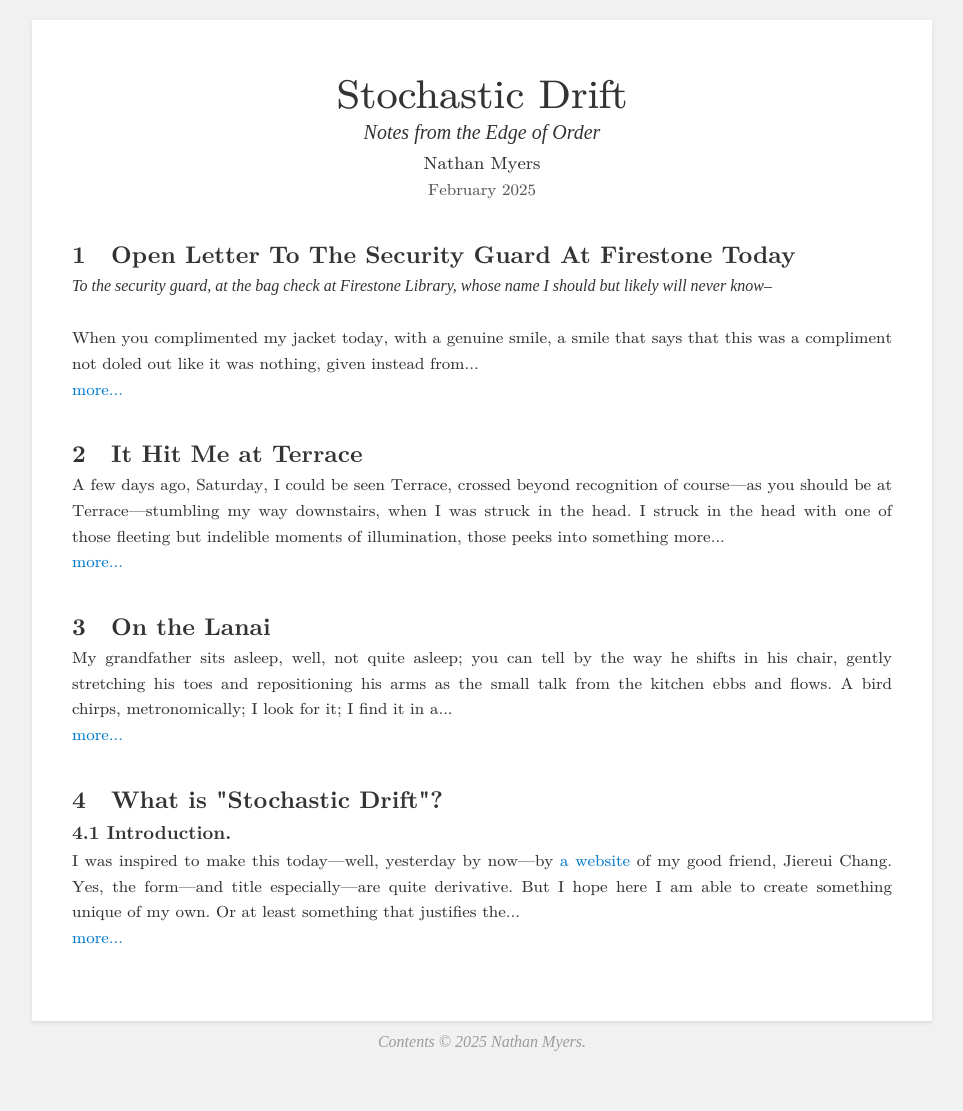
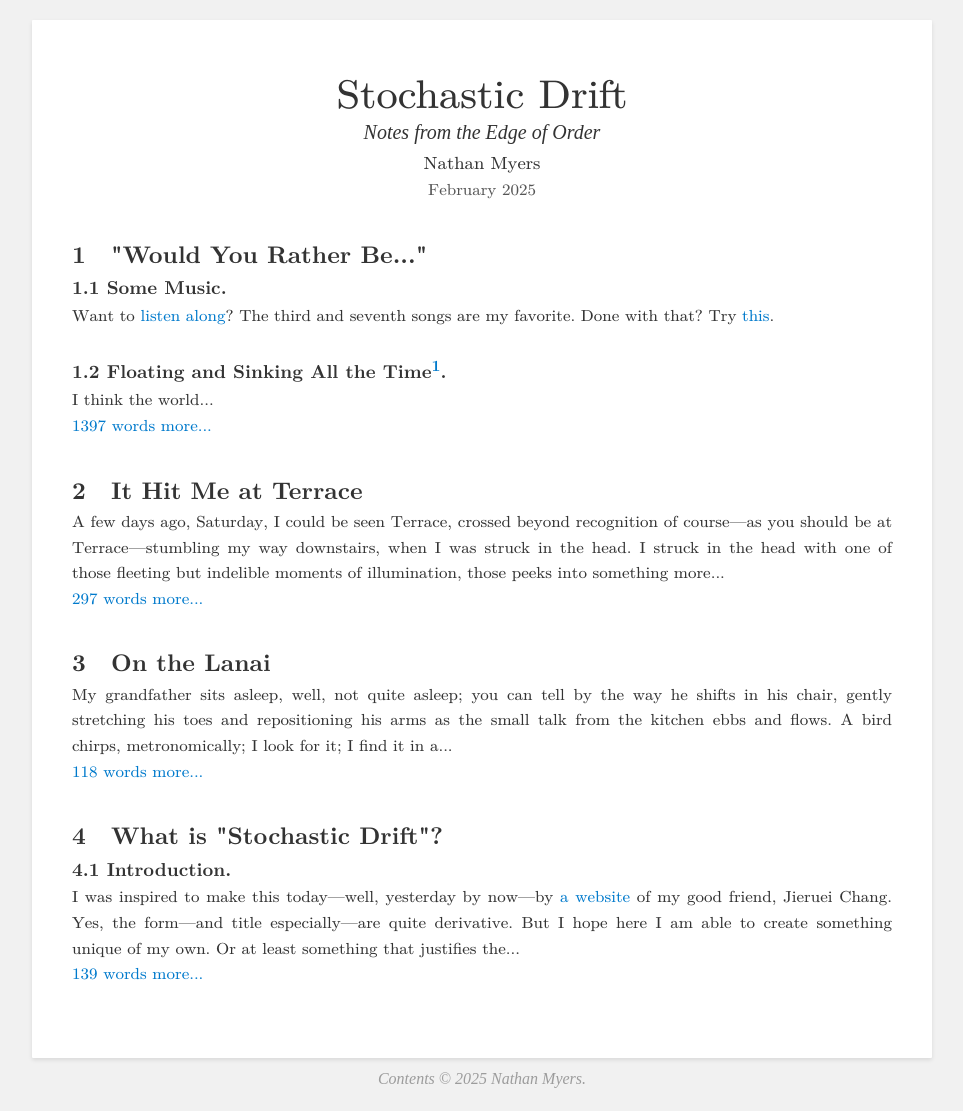
Before and after one commit to nate-i-think/stochasticdrift, a Jekyll site: the page built from index.html, in a window 1280 px wide. Shown: the whole page, without its empty margins (158-1121 px from the left). Built offline with Jekyll 4.4.1, drawn with Linux system fonts in a browser that asks for light colours; some web fonts are replaced; before the commit the page ends 1075 px from its top, so only the background shows below that.

Commit message:
HTML changes, spelling correction, 'Would You Rather'

```diff
--- a/_posts/2024-12-25-What Is Stochastic Drift.md
+++ b/_posts/2024-12-25-What Is Stochastic Drift.md
@@ -3,7 +3,7 @@ title: What is "Stochastic Drift"?
 date: 2024-12-25 1:47AM
 ---
 ### xX.1 Introduction.
-I was inspired to make this today—well, yesterday by now—by [a website](https://knosmos.github.io/brownian/) of my good friend, Jiereui Chang. Yes, the form—and title especially—are quite derivative. But I hope here I am able to create something unique of my own. Or at least something that justifies the silly amount of time I put into making this overly complicated LaTeX-themed Liquid template.
+I was inspired to make this today—well, yesterday by now—by [a website](https://knosmos.github.io/brownian/) of my good friend, Jieruei Chang. Yes, the form—and title especially—are quite derivative. But I hope here I am able to create something unique of my own. Or at least something that justifies the silly amount of time I put into making this overly complicated LaTeX-themed Liquid template.
 <br>
 ### xX.2 Reasoning.
 *Stochastic Drift* in the context of physical systems refers to gradual and cumulative changes in a system over time due to probabilistic influences and noise.
--- /dev/null
+++ b/_posts/2025-02-09-Would You Rather.md
@@ -0,0 +1,93 @@
+---
+title: "\"Would You Rather Be...\""
+date: 2025-02-09 8:07PM
+---
+### xX.1 Some Music.
+Want to <a href="https://en.wikipedia.org/wiki/Conversations_with_Myself_(album)" target="_blank" rel="nofollow noopener noreferrer">listen along</a>? The third and seventh songs are my favorite. Done with that? Try <a href="https://www.youtube.com/watch?v=BuASFDTAFg0" target="_blank" rel="nofollow noopener noreferrer">this</a>.
+
+<br>
+
+### xX.2 Floating and Sinking All the Time[^1].
+I think the world is neither cold and dark, nor warm and bright, nor some homogenous average of the two; instead, it is a convection cell, swirling, frothing. It is somtimes shit, and sometimes *the* shit.
+
+<br>
+
+Speaking of 'homo,' I am one. I don't know why; it was kind of always that way. I've never had a crush on anyone of the *opposite* gender; I've pretended to, or many times convinced myself that I have, and even had sex with women. But there's nothing there. After the momentary novelty fades I am left with just the meaningless details—her spit is metalic, like iron, *like rust;* that I am hot but at the same time cold; that my hair is in my mouth and I wish it wasn't. And then I am left with just the motions.
+
+<br>
+
+Often I wish I were straight. I still honestly struggle a little just to write *"I am gay."* Just seeing it there pushes me backwards and out of my head a few inches, my eyes rushing away from those stupid little words. I am made suddenly aware of my nose sitting fat and wide in the center of my vision, and of my veiny hands splayed out across the keyboard. It feels so objectifying. For that moment I feel like I am some strange swollen, ugly creation that this trait has been carelessly tossed into, just a jumbled mess of broken fuckery. In that moment, I recall all the times I relaxed and my voice has slipped and sounded like *that*. I have done so much—for fuck's[^2] sake, I got into the best university in the United States—yet for so many the first thing they judge me by is *that*. And sometimes, I judge with them.
+
+<br>
+
+A while ago, I visited my maternal grandparents and they sat me down at their uncomfortable little coffee table (the one shoved in the corner, the one that crushes my legs and makes me bend my arms fourty-five degrees from where they would otherwise rest) and asked me about "the girls in my life." A week before I had broken up, bloodily, with my boyfriend of almost two years, whom I truly—or really at least as much as you can at that age—loved dearly. I told them that I had just broken up with my "girlfriend" and that I didn't want to talk too much about it. And when I saw them most recently, I had once again recently convinced myself that I could fall for a woman and had once again entered the motions. At least that time, when they asked me questions, I didn't have to lie, quite as much. And I play the same tune for my paternal grandfather, the bigot that he is; with my paternal grandmother, I simply say nothing. I will never tell my grandparents.
+
+<br>
+
+I told my mother and and I told my father that I am bisexual, and I told this story to myself for a long time, too. At least that way each of them gets to live with some hope that I might not just end their bloodline, that I might not steal away their grandchildren, just to serve myself. My father has always said, "The idea I love most is being a father. But being a grandfather is a close second." I struggle to imagine telling my parents what I really am; I think for all they have done for me they deserve at least some level of that conciliatory hope, false as it is. I can see it glimering in my dad's eyes, when he sees a woman on the television, and turns around with his little coy grin, thinking that we're both sharing something. I return his simper. But I am left with just the motions.
+
+<br>
+
+### xX.3 The Reality of Group Rejection and Self-Actualization.
+I'm actually pretty good at playing straight—to the point where it has at times scared my gay friends. In a second I can drop my voice half an octave, rain upon them an unholy storm of *"bro"*s, then dap them up with such excellent crispness that the temu-ass gaydar with which most straight men are equipped is throughly <a href="https://makeagif.com/gif/spaceballs-radar-jam-gJrmFZ" target="_blank" rel="nofollow noopener noreferrer">jammed</a>. But jam can of course with time be sponged off their instruments and eventually the incongruences make themselves visible.
+
+<br>
+
+
+I rowed in high school. I made some of my best, most kind friends at that program, and they valued me for who I was. I didn't have to act. And amongst my teammates I was one of the best; my relative speed, strength, and demeanor commanded respect. I was elected team captain my senior year.  Hoping for more—and truly loving the sport—I joined the crew team at the university my first freshman semester.
+
+<br>
+
+My experience there was different. For about the first three weeks I put on that straight mask. I chuckled along as they objectifed women and told their disturbing stories; I agreed with them as they complained about the college investigating them for misconduct. For a brief period, I was liked. I was one of them. But as more time passed, I found myself pushed to the sidelines by my convictions: *no, I would not call myself a Trump supporter in spite of your jeers; no, I would not laugh along with your antisemetic jokes; no, I would not go to your party to which only straight couples are invited; no, I would not dress up as aborted babies and go to a party; no, I would not hide my mortification when you play gay porn in the public dining hall as a 'surprise'; no, I would not wear nothing but...* I digress. Very quickly the mask had slipped off; I was unable to maintain it, and, *I did not want to.* By the time I discovered the few good things there, I had already been alienated from the group, and had honestly not cared to put up a fight.
+
+<br>
+
+I think that *"want"* is in fact the most important bit there. Indeed *I did not want* to be like some of them were; my force of self-actualization was stronger and would not acquiesce to the overarching force of the group.
+
+<br>
+
+I still see my former teammates around campus. Very often, it is quite unpleasant; that is of course to be expected. It is human nature to dislike group rejection. And yet I am happier to be rejected then pretend to be something I am not. The more time that passes, the more certain I am that I was right to leave.
+
+<br>
+
+### xX.4 Would *I* Rather?
+A few hours ago I was alone in my room, in my dorm, with the door shut, and one of my roomates walked into the common room with a bunch of their friends. One asked, "Would you rather be *gay* or *autistic and paralyzed*?" Without a moment's hesitation, my roomate replied, *"...of course I'd rather be autistic and paralyzed!"* After the strange hilarity of that accidental eavesdrop had passed, the actual thought began to mix rather poorly with my already upset mood, and had me wondering, *"Would I rather be gay or straight?"*
+
+<br>
+
+Honestly, I don't know. There's a lot about it that sucks. But I *am* gay. I can't really change that. And there's a lot of wonderful things that come from that, too. Am I proud of, or happy with my sexuality? No, not in and of itself, but I think I *am* proud of *myself*, and my sexuality is, has been, and always will be an indelible part of that.
+
+<br>
+
+I think I'll end on something an also-gay friend said to me at dinner the other day: "Ever since I came out, my mother keeps texting me about interior design. And, like, I feel like I should be in some way offended, but it *does* come really easily to me."
+
+
+<br><br>
+
+___
+### *Footnotes.*
+
+[^1]: *Why does the plant on the windowsill reflect my state of mindddd?*
+[^2]: Is it <a href="https://www.wrongsideofwrite.com/writing-blog/grammar-guide-for-fucks-sake" target="_blank" rel="nofollow noopener noreferrer">"For Fuck's Sake"</a>?
+
+
+
+
+
+
+
+
+
+
+
+
+
+
+
+
+
+
+<!--
+A font with good kerning.
+
+-->
--- a/index.html
+++ b/index.html
@@ -33,12 +33,13 @@ title: Stochastic Drift
           {% assign processed_content = post.content | replace: 'xX', forloop.index %}
           {% assign word_count = processed_content | number_of_words %}
           {% if word_count > excerpt_length %}
-            {{ processed_content | truncatewords: truncation_length }}
-            <br>
-            <a href="{{ post.url }}">more...</a>
-          {% else %}
-            {{ processed_content | truncatewords: excerpt_length }}
-          {% endif %}
+          {{ processed_content | truncatewords: truncation_length }}
+          <br>
+          {% assign remaining_words = word_count | minus: truncation_length %}
+          <a href="{{ post.url }}">{{ remaining_words }} words more...</a>
+        {% else %}
+          {{ processed_content | truncatewords: excerpt_length }}
+        {% endif %}
         </p>
       </div>
     {% endfor %}
```
Also changed, not shown: drafts/2025-02-08-Open Letter To The Security Guard At Firestone Today.md (renamed from _posts/2025-02-08-Open Letter To The Security Guard At Firestone Today.md), 6 other files.
